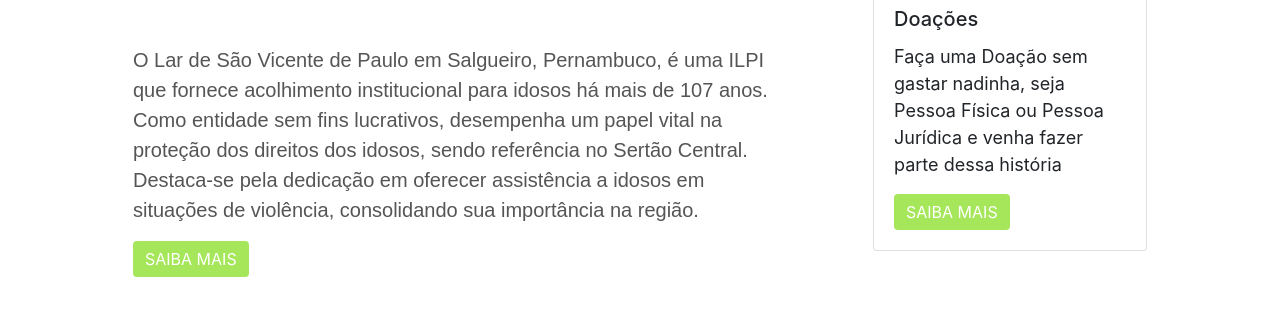
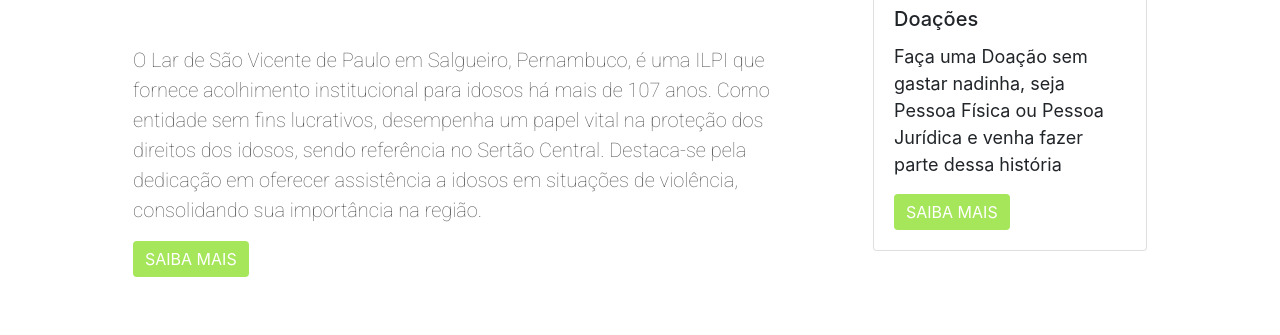
Before and after one commit to HelderManoel/projetoLarSV, a plain HTML site: page index.html in a window 1280 px wide. Shown: the part 617-952 px from the top of the page. Drawn offline with nearby package versions, Linux system fonts and the light colour scheme.

Commit message:
Update estilos.css

```diff
--- a/estilos.css
+++ b/estilos.css
@@ -130,7 +130,8 @@ body {
 }
 
 .texto-home {
-  font-family: 'Jost', sans-serif !important;
+  font-family: 'Roboto', sans-serif !important;
+  font-weight: 100;
   font-size: 20px;
   color: #555;
 }
```
